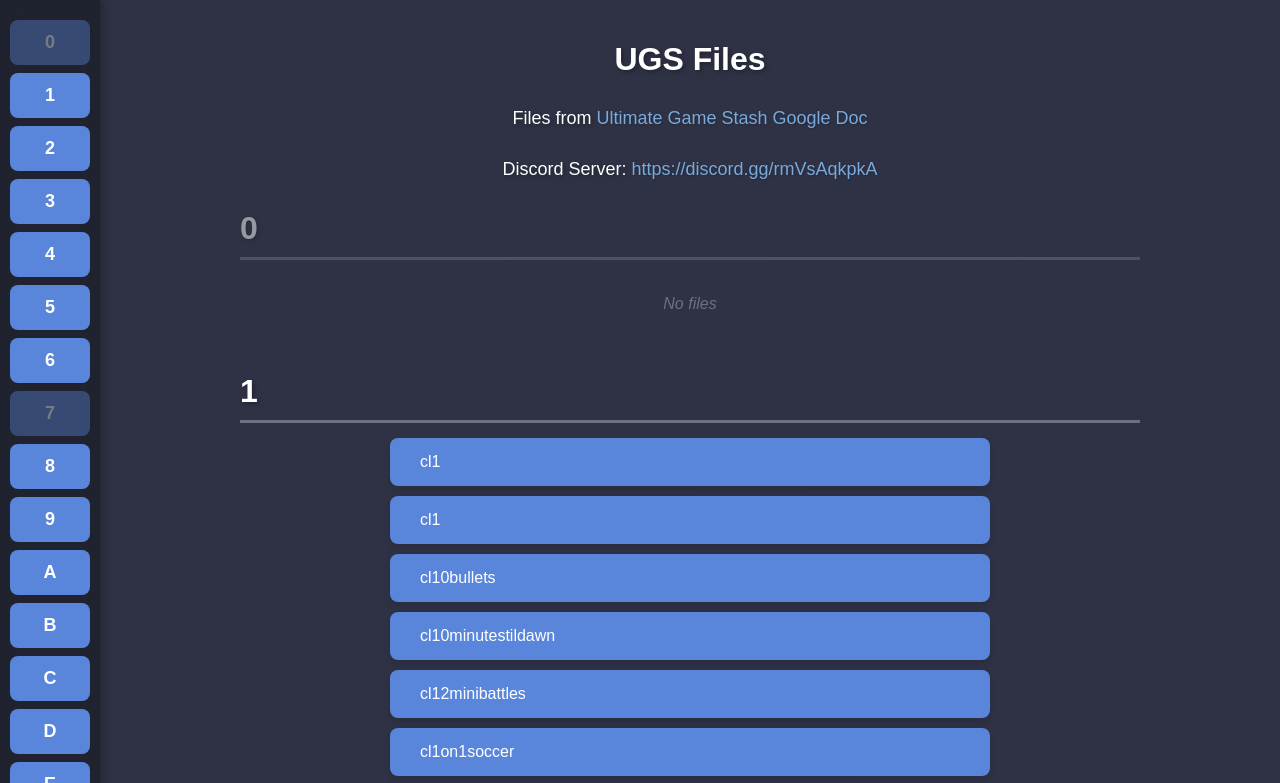
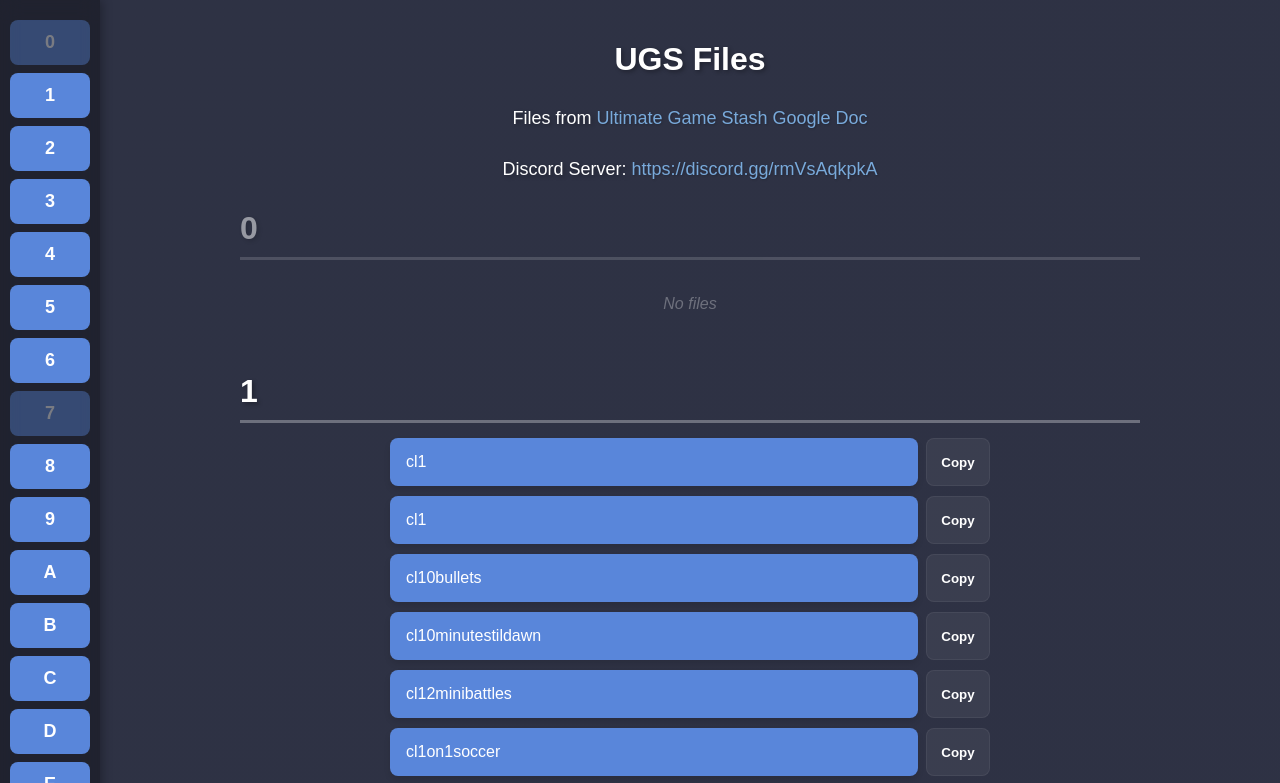
Before and after one commit to thegamewebsite/games, a plain HTML site: page index.html in a window 1280 px wide. Both pictures are taken after a click on the button "cl10bullets". Shown: the top 783 px of the page. Drawn offline with Linux system fonts and the light colour scheme; no server answers.

Commit message:
Initial commit of index.html file

```diff
--- a/index.html
+++ b/index.html
@@ -160,6 +160,37 @@
             .main-content {
                 margin-left: 70px;
             }
+        }
+        .file-row {
+            display: flex;
+            gap: 8px;
+            width: 100%;
+            max-width: 600px;
+            align-items: stretch;
+        }
+
+        input[type="button"].file-main-btn {
+            flex: 1;
+            text-align: left;
+            padding: 15px 16px;
+            box-sizing: border-box;
+        }
+
+        .copy-btn {
+            background: rgba(255,255,255,0.06);
+            color: #fff;
+            border: 1px solid rgba(255,255,255,0.06);
+            padding: 0 12px;
+            min-width: 64px;
+            border-radius: 8px;
+            cursor: pointer;
+            font-weight: 600;
+            transition: background 0.15s ease, transform 0.08s ease;
+        }
+
+        .copy-btn:hover {
+            background: rgba(255,255,255,0.1);
+            transform: translateY(-2px);
         }
     </style>
 </head>
@@ -194,6 +225,23 @@
     </div>
 
     <script>
+        // Helper to copy text to clipboard with a fallback
+        function copyToClipboard(text) {
+            if (navigator.clipboard && navigator.clipboard.writeText) {
+                return navigator.clipboard.writeText(text);
+            }
+            const ta = document.createElement('textarea');
+            ta.value = text;
+            ta.setAttribute('readonly', '');
+            ta.style.position = 'absolute';
+            ta.style.left = '-9999px';
+            document.body.appendChild(ta);
+            ta.select();
+            try { document.execCommand('copy'); } catch (e) {}
+            document.body.removeChild(ta);
+            return Promise.resolve();
+        }
+
 const files = [
   'cl1',
   'cl1',
@@ -2156,6 +2204,19 @@
                 }
             });
 
+            // Helpers used by buttons
+            function normalizeFileName(name) {
+                if (name.includes('.') && name.lastIndexOf('.') > 0) return name;
+                return name + '.html';
+            }
+
+            function buildCdnUrl(name, includeTimestamp = false) {
+                const normalized = normalizeFileName(name);
+                const encoded = encodeURIComponent(normalized);
+                const base = `https://cdn.jsdelivr.net/gh/bubbls/ugs-singlefile/UGS-Files/${encoded}`;
+                return includeTimestamp ? `${base}?t=${Date.now()}` : base;
+            }
+
             const container = document.getElementById('sections-container');
             allChars.forEach(char => {
                 const section = document.createElement('div');
@@ -2172,20 +2233,16 @@
 
                 if (filesByChar[char].length > 0) {
                     filesByChar[char].forEach(file => {
+                        const row = document.createElement('div');
+                        row.className = 'file-row';
+
                         const btn = document.createElement('input');
                         btn.type = 'button';
                         btn.value = file;
+                        btn.className = 'file-main-btn';
                         btn.onclick = () => {
-
-                            function normalizeFileName(name) {
-                                if (name.includes('.') && name.lastIndexOf('.') > 0) return name;
-                                return name + '.html';
-                            }
-
-                            const normalized = normalizeFileName(file);
-                            const encoded = encodeURIComponent(normalized);
-
-                            fetch(`https://cdn.jsdelivr.net/gh/bubbls/ugs-singlefile/UGS-Files/${encoded}?t=${Date.now()}`)
+                            const url = buildCdnUrl(file, true);
+                            fetch(url)
                                 .then(response => response.text())
                                 .then(text => {
                                     const newWin = window.open("about:blank", "_blank");
@@ -2196,10 +2253,26 @@
                                     }
                                 });
                         };
-                        btn.style.width = '100%';
-                        btn.style.height = '100%';
                         btn.style.fontSize = '100%';
-                        buttonsContainer.appendChild(btn);
+
+                        const copyBtn = document.createElement('button');
+                        copyBtn.className = 'copy-btn';
+                        copyBtn.type = 'button';
+                        copyBtn.title = 'Copy CDN link';
+                        copyBtn.textContent = 'Copy';
+                        copyBtn.onclick = (e) => {
+                            e.stopPropagation();
+                            const url = buildCdnUrl(file, false);
+                            copyToClipboard(url).then(() => {
+                                const prev = copyBtn.textContent;
+                                copyBtn.textContent = 'Copied!';
+                                setTimeout(() => copyBtn.textContent = prev, 1200);
+                            });
+                        };
+
+                        row.appendChild(btn);
+                        row.appendChild(copyBtn);
+                        buttonsContainer.appendChild(row);
                     });
                 } else {
                     section.classList.add('empty');
```
